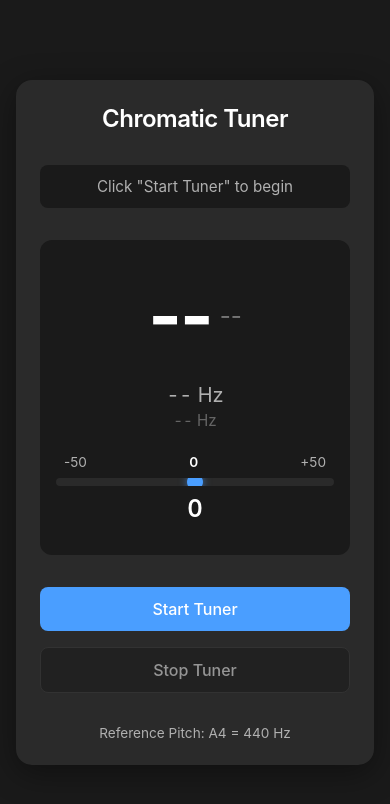
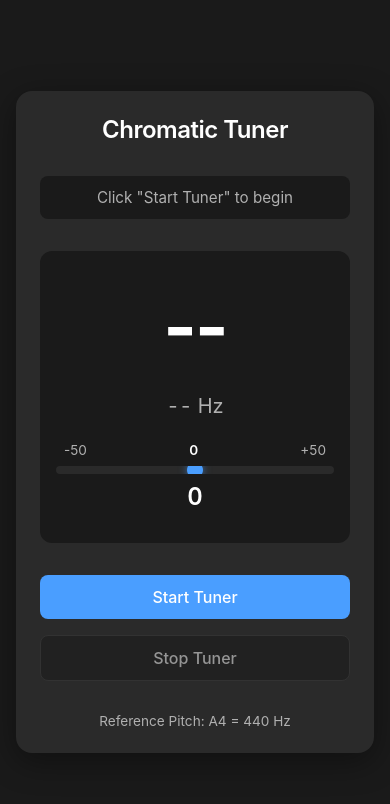
Before and after one commit to jwd83/chromatictuner, a plain HTML site: page index.html in a window 390 px wide. Drawn offline with Linux system fonts and the light colour scheme.

Commit message:
simplified the display a bit

```diff
--- a/UIAgent.js
+++ b/UIAgent.js
@@ -5,9 +5,7 @@
 export class UIAgent {
     constructor() {
         this.noteDisplay = document.getElementById('noteDisplay');
-        this.noteRealtime = document.getElementById('noteRealtime');
         this.frequencyDisplay = document.getElementById('frequencyDisplay');
-        this.frequencyRealtime = document.getElementById('frequencyRealtime');
         this.centsValue = document.getElementById('centsValue');
         this.centsIndicator = document.getElementById('centsIndicator');
         this.statusMessage = document.getElementById('statusMessage');
@@ -17,7 +15,7 @@ export class UIAgent {
         // Smoothing state
         this.smoothedFrequency = null;
         this.smoothedCents = 0;
-        this.smoothingFactor = 0.7; // Higher = more smoothing (reduced for faster response)
+        this.smoothingFactor = 0.7; // Higher = more smoothing
     }
 
     /**
@@ -32,10 +30,6 @@ export class UIAgent {
 
         const { frequency, note, cents } = pitchData;
 
-        // Update real-time displays
-        this.noteRealtime.textContent = note;
-        this.frequencyRealtime.textContent = `${frequency} Hz`;
-
         // Apply smoothing to frequency
         if (this.smoothedFrequency === null) {
             this.smoothedFrequency = frequency;
@@ -48,7 +42,7 @@ export class UIAgent {
         this.smoothedCents = this.smoothingFactor * this.smoothedCents +
                              (1 - this.smoothingFactor) * cents;
 
-        // Update smoothed displays (note updates immediately, frequency is smoothed)
+        // Update displays with smoothed values
         this.noteDisplay.textContent = note;
         this.frequencyDisplay.textContent = `${Math.round(this.smoothedFrequency * 10) / 10} Hz`;
 
@@ -81,9 +75,7 @@ export class UIAgent {
      */
     showNoSignal() {
         this.noteDisplay.textContent = '--';
-        this.noteRealtime.textContent = '--';
         this.frequencyDisplay.textContent = '-- Hz';
-        this.frequencyRealtime.textContent = '-- Hz';
         this.centsValue.textContent = '0';
         this.centsIndicator.style.left = '50%';
         this.noteDisplay.classList.remove('in-tune', 'out-of-tune');
--- a/index.html
+++ b/index.html
@@ -18,14 +18,8 @@
             </div>
 
             <div class="tuner-display">
-                <div class="note-container">
-                    <div class="note-display" id="noteDisplay" title="Smoothed note value - easier to read">--</div>
-                    <div class="note-realtime" id="noteRealtime" title="Real-time detected note - more responsive">--</div>
-                </div>
-                <div class="frequency-container">
-                    <div class="frequency-display" id="frequencyDisplay" title="Smoothed frequency - easier to read">-- Hz</div>
-                    <div class="frequency-realtime" id="frequencyRealtime" title="Real-time detected frequency - more responsive">-- Hz</div>
-                </div>
+                <div class="note-display" id="noteDisplay">--</div>
+                <div class="frequency-display" id="frequencyDisplay">-- Hz</div>
 
                 <div class="cents-meter">
                     <div class="cents-scale">
--- a/styles.css
+++ b/styles.css
@@ -85,37 +85,16 @@ main {
     border-radius: 12px;
 }
 
-.note-container {
-    display: flex;
-    align-items: baseline;
-    gap: 1rem;
-    min-height: 7rem;
-}
-
 .note-display {
     font-size: 6rem;
     font-weight: 700;
     letter-spacing: -2px;
     text-align: center;
+    min-height: 7rem;
     display: flex;
     align-items: center;
     justify-content: center;
     transition: color 0.2s ease;
-    cursor: help;
-}
-
-.note-realtime {
-    font-size: 2rem;
-    font-weight: 400;
-    color: var(--text-secondary);
-    opacity: 0.6;
-    align-self: center;
-    cursor: help;
-    transition: opacity 0.2s ease;
-}
-
-.note-realtime:hover {
-    opacity: 1;
 }
 
 .note-display.in-tune {
@@ -126,30 +105,10 @@ main {
     color: var(--text-primary);
 }
 
-.frequency-container {
-    display: flex;
-    align-items: baseline;
-    gap: 0.75rem;
-}
-
 .frequency-display {
     font-size: 1.25rem;
     color: var(--text-secondary);
     font-variant-numeric: tabular-nums;
-    cursor: help;
-}
-
-.frequency-realtime {
-    font-size: 0.95rem;
-    color: var(--text-secondary);
-    opacity: 0.5;
-    font-variant-numeric: tabular-nums;
-    cursor: help;
-    transition: opacity 0.2s ease;
-}
-
-.frequency-realtime:hover {
-    opacity: 1;
 }
 
 .cents-meter {
@@ -279,23 +238,9 @@ footer {
         font-size: 1.5rem;
     }
 
-    .note-container {
-        min-height: 5rem;
-        gap: 0.5rem;
-    }
-
     .note-display {
         font-size: 4.5rem;
-    }
-
-    .note-realtime {
-        font-size: 1.5rem;
-    }
-
-    .frequency-container {
-        flex-direction: column;
-        align-items: center;
-        gap: 0.25rem;
+        min-height: 5rem;
     }
 
     .controls {
```
